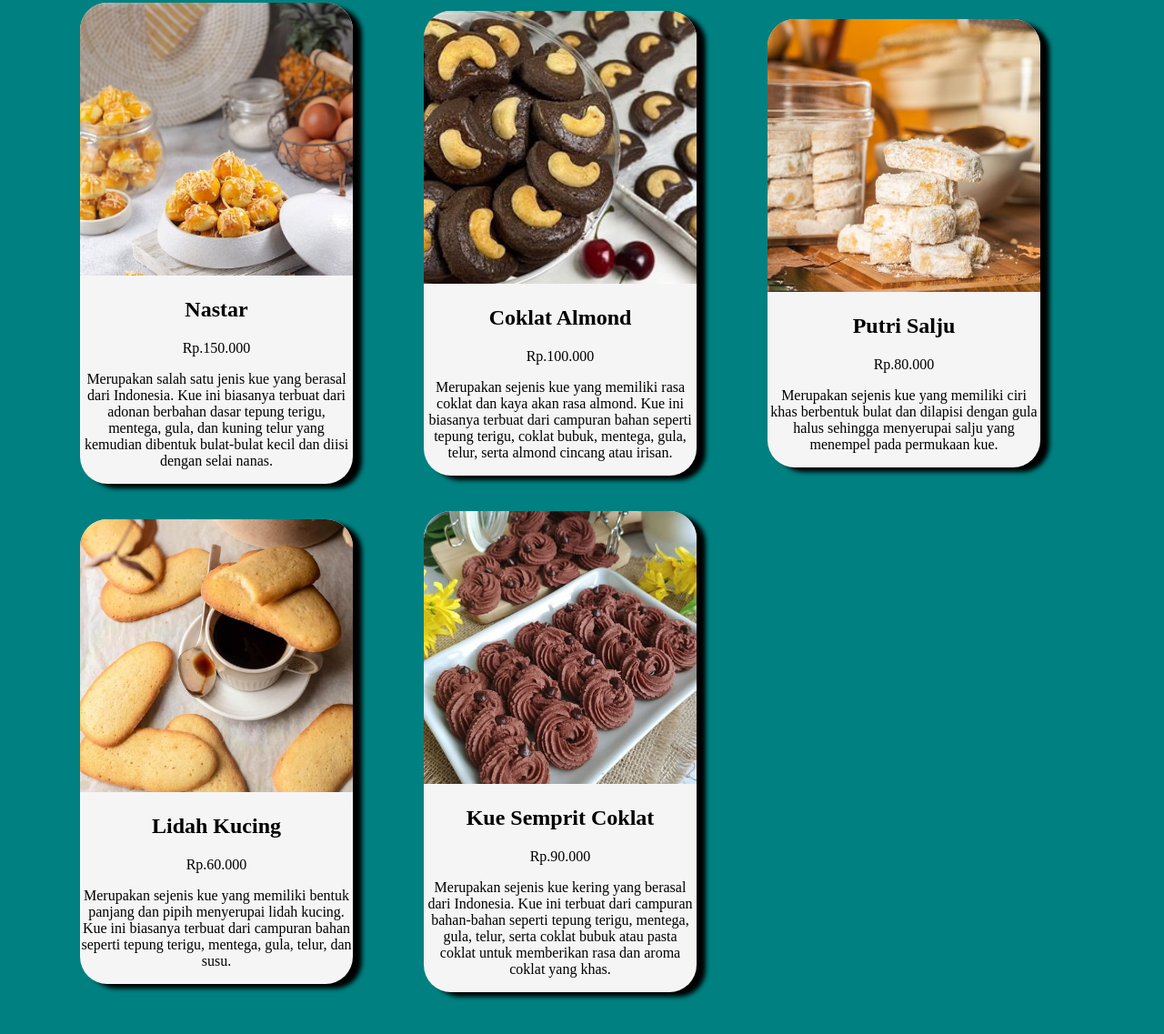
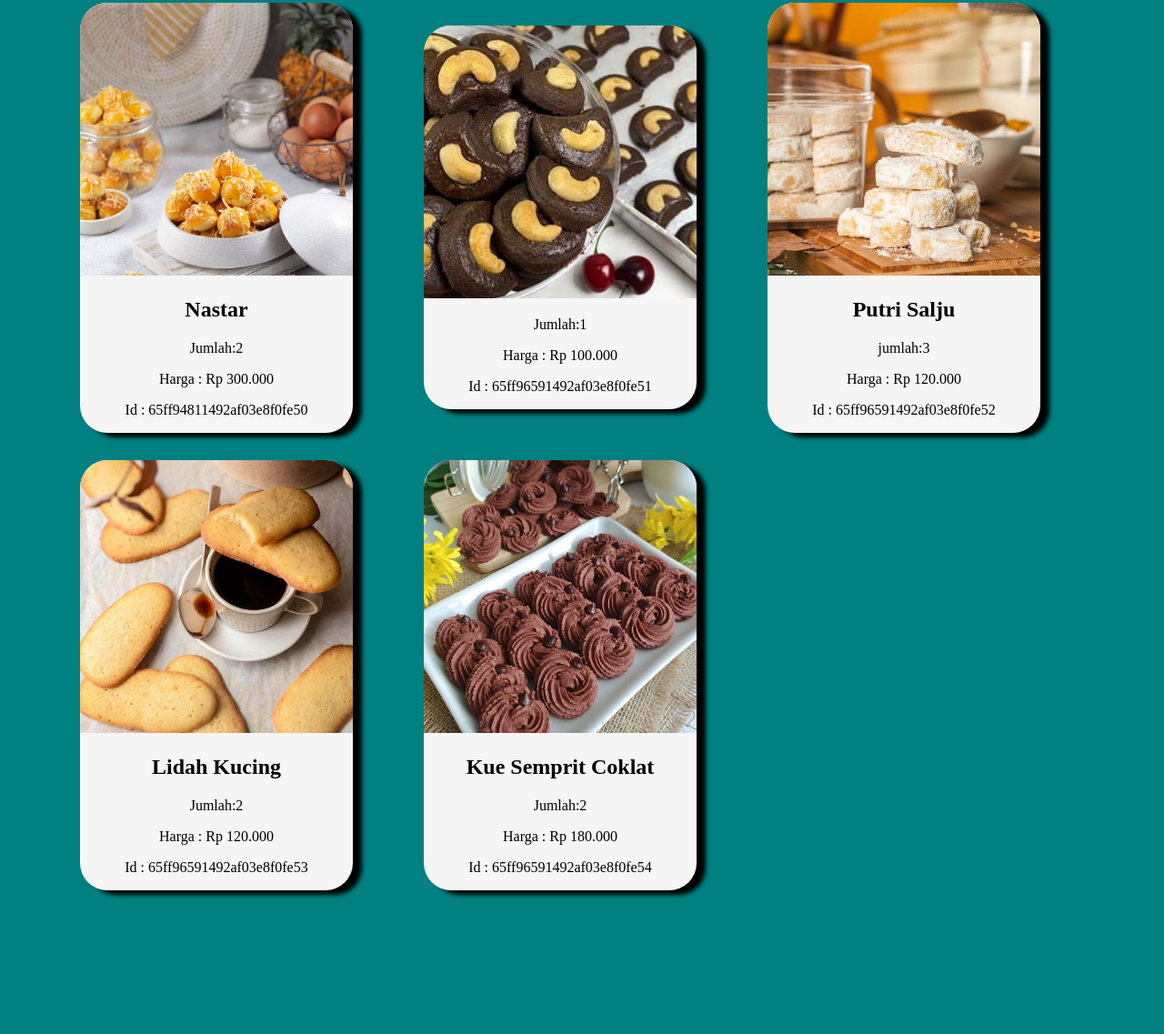
Before and after one commit to novimuhimm/tugasSIB24-Novi, a plain HTML site: page productresponsif.html in a window 1280 px wide. Shown: the part 77-1214 px from the top of the page at 91% size. After the commit the page ends 1136 px from the top, so only its background shows below. Drawn offline with Linux system fonts and the light colour scheme.

Commit message:
update tugas 9

```diff
--- a/productresponsif.html
+++ b/productresponsif.html
@@ -11,40 +11,44 @@
                 <img src="img/product1.jpg" width="300px" height="300px">
                 <div class = "konten">
                     <h2>Nastar</h2>
-                    <p>Rp.150.000</p>
-                    <p>Merupakan salah satu jenis kue yang berasal dari Indonesia. Kue ini biasanya terbuat dari adonan berbahan dasar tepung terigu, mentega, gula, dan kuning telur yang kemudian dibentuk bulat-bulat kecil dan diisi dengan selai nanas.</p>
+                    <p class="jumlah">Jumlah:2</p>
+                    <p class="harga">Harga : Rp 300.000</p>
+                    <p class="id">Id : 65ff94811492af03e8f0fe50</p>
                 </div>
             </article>
             <article>
                 <img src="img/product2.jpg" width="300px" height="300px">
                 <div class="konten">
-                    <h2>Coklat Almond</h2>
-                    <p>Rp.100.000</p>
-                    <p>Merupakan sejenis kue yang memiliki rasa coklat dan kaya akan rasa almond. Kue ini biasanya terbuat dari campuran bahan seperti tepung terigu, coklat bubuk, mentega, gula, telur, serta almond cincang atau irisan. </p>
+                    <p class="jumlah">Jumlah:1</p>
+                    <p class="harga">Harga : Rp 100.000</p>
+                    <p class="id">Id : 65ff96591492af03e8f0fe51</p>
                 </div>
             </article>
             <article>
                 <img src="img/product3.jpg" width="300px" height="300px">
                 <div class="konten">
                     <h2>Putri Salju</h2>
-                    <p>Rp.80.000</p>
-                    <p>Merupakan sejenis kue yang memiliki ciri khas berbentuk bulat dan dilapisi dengan gula halus sehingga menyerupai salju yang menempel pada permukaan kue. </p>
+                    <p class="jumlah">jumlah:3</p>
+                    <p class="harga">Harga : Rp 120.000</p>
+                    <p class="id">Id : 65ff96591492af03e8f0fe52</p>
                 </div>
             </article>
             <article>
                 <img src="img/product4.jpg" width="300px" height="300px">
                 <div class="konten">
                     <h2>Lidah Kucing</h2>
-                    <p>Rp.60.000</p>
-                    <p>Merupakan   sejenis kue yang memiliki bentuk panjang dan pipih menyerupai lidah kucing. Kue ini biasanya terbuat dari campuran bahan seperti tepung terigu, mentega, gula, telur, dan susu. </p>
+                    <p class="jumlah">Jumlah:2</p>
+                    <p class="harga">Harga : Rp 120.000</p>
+                    <p class="id">Id : 65ff96591492af03e8f0fe53</p>
                 </div>
             </article>
             <article>
                 <img src="img/product5.jpg" width="300px" height="300px">
                 <div class="konten">
                     <h2>Kue Semprit Coklat</h2>
-                    <p>Rp.90.000</p>
-                    <p>Merupakan sejenis kue kering yang berasal dari Indonesia. Kue ini terbuat dari campuran bahan-bahan seperti tepung terigu, mentega, gula, telur, serta coklat bubuk atau pasta coklat untuk memberikan rasa dan aroma coklat yang khas. </p>
+                    <p class="jumlah">Jumlah:2</p>
+                    <p class="harga">Harga : Rp 180.000</p>
+                    <p class="id">Id : 65ff96591492af03e8f0fe54</p>
                 </div>
             </article>
 
```
Also changed, not shown: login.html (+1 -1 lines).
